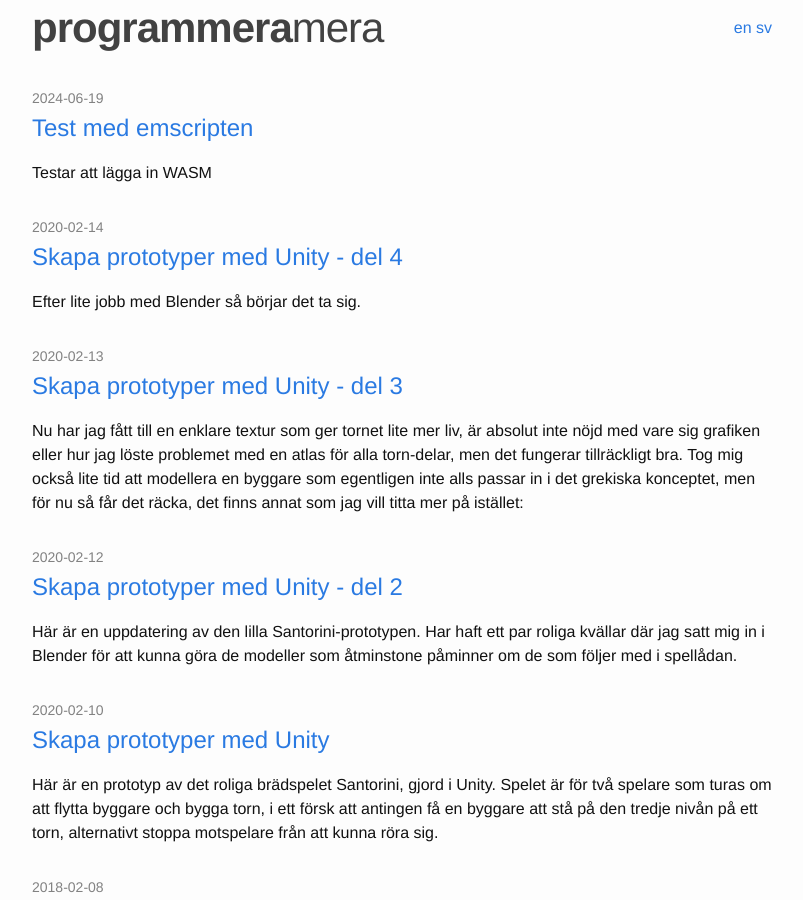
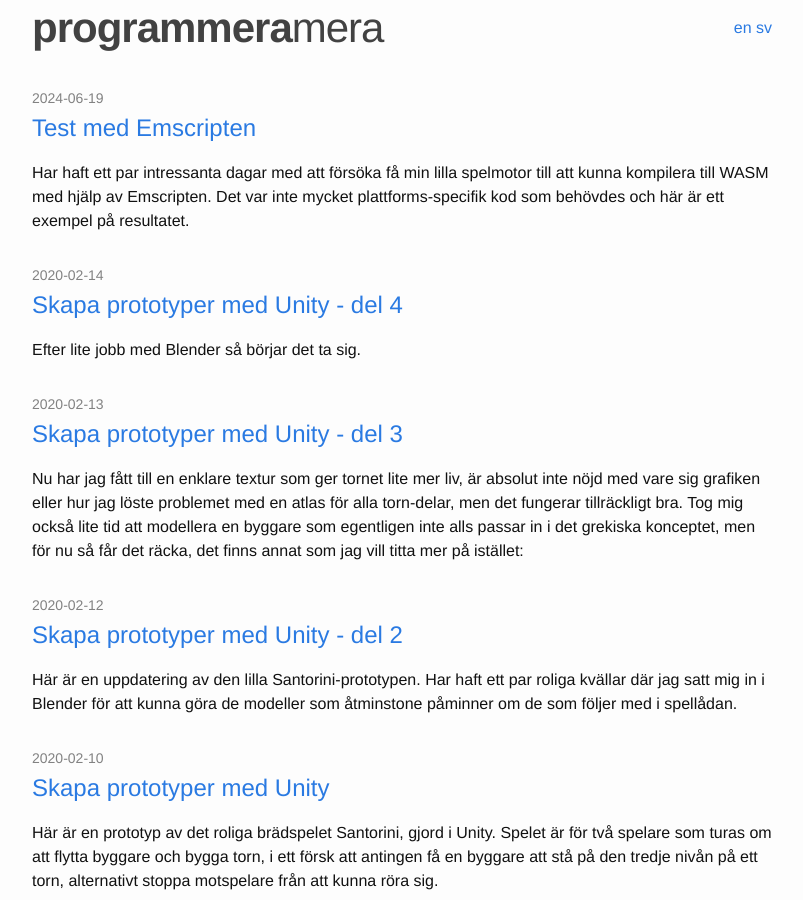
Before and after one commit to programmeramera/programmeramera.github.io, a Jekyll site: the page built from index.html, in a window 1280 px wide and 900 px high. Shown: the whole window, without its empty margins (238-1041 px from the left). Built offline with Jekyll 4.4.1, drawn with Linux system fonts in a browser that asks for light colours.

Commit message:
Clean up post

```diff
--- a/_includes/emscripten.html
+++ b/_includes/emscripten.html
@@ -28,7 +28,7 @@
 <script>
   function findWasmBinary() {
     var f =
-      "{{ site.baseurl }}/assets/emscripten/{{page.emscripten_dir}}/index.wasm";
+      "{{ site.baseurl }}/assets/emscripten/{{ page.emscripten_dir }}/index.wasm";
     // if (!isDataURI(f)) {
     //   return locateFile(f);
     // }
--- a/_posts/2024-06-19-test-med-emscripten.markdown
+++ b/_posts/2024-06-19-test-med-emscripten.markdown
@@ -1,10 +1,10 @@
 ---
 layout: post
-title: "Test med emscripten"
+title: "Test med Emscripten"
 date: 2024-06-19 01:00:00 +0100
 categories: programming emscripten gamedevelopment
 lang: sv
 ref: testingemscriptenwithjekyll
 emscripten_dir: sample
 ---
-Testar att lägga in WASM
+Har haft ett par intressanta dagar med att försöka få min lilla spelmotor till att kunna kompilera till WASM med hjälp av Emscripten. Det var inte mycket plattforms-specifik kod som behövdes och här är ett exempel på resultatet.
```
